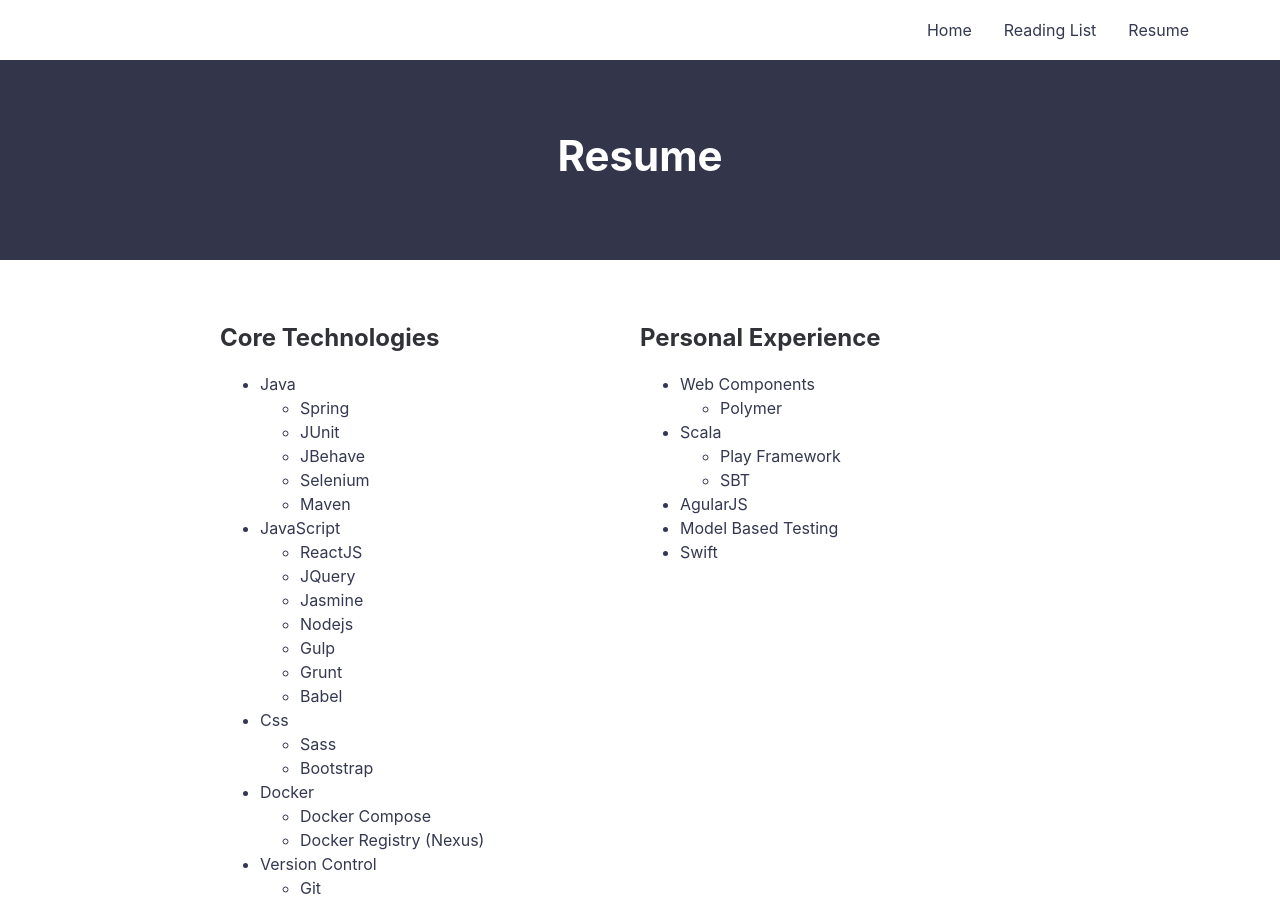
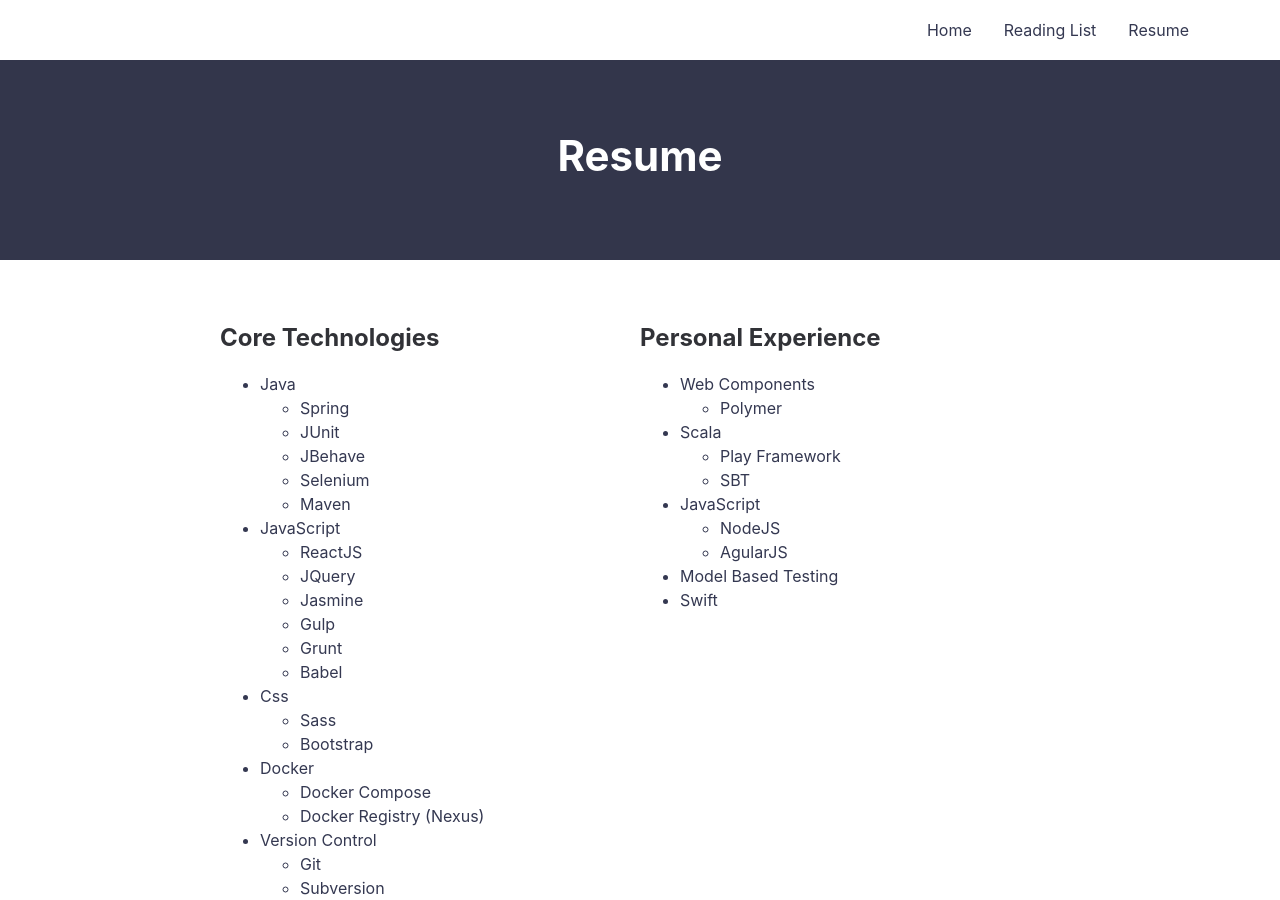
Before and after one commit to seanking/seanking.github.io, a Jekyll site: the page built from resume.html, in a window 1280 px wide and 900 px high. Built offline with Jekyll 4.4.1, drawn with Linux system fonts in a browser that asks for light colours.

```diff
--- a/resume.html
+++ b/resume.html
@@ -57,7 +56,11 @@ permalink: /resume/
             <li>Play Framework</li>
             <li>SBT</li>
         </ul>
-        <li>AgularJS</li>
+		<li>JavaScript</li>
+		<ul>
+            <li>NodeJS</li>
+			<li>AgularJS</li>
+		</ul>
         <li>Model Based Testing</li>
         <li>Swift</li>
     </ul>
```
Also changed, not shown: other parts of resume.html (+0 -1 lines).
